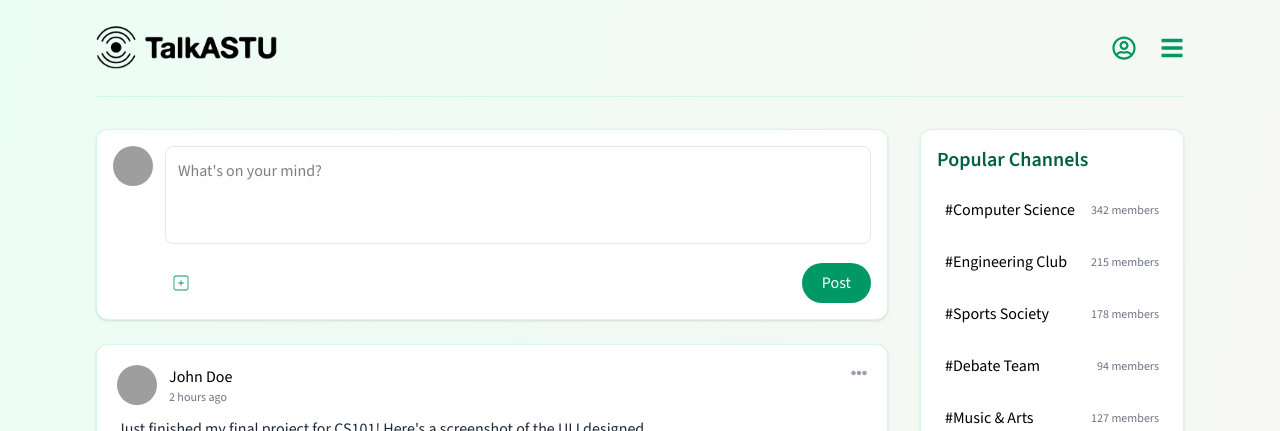
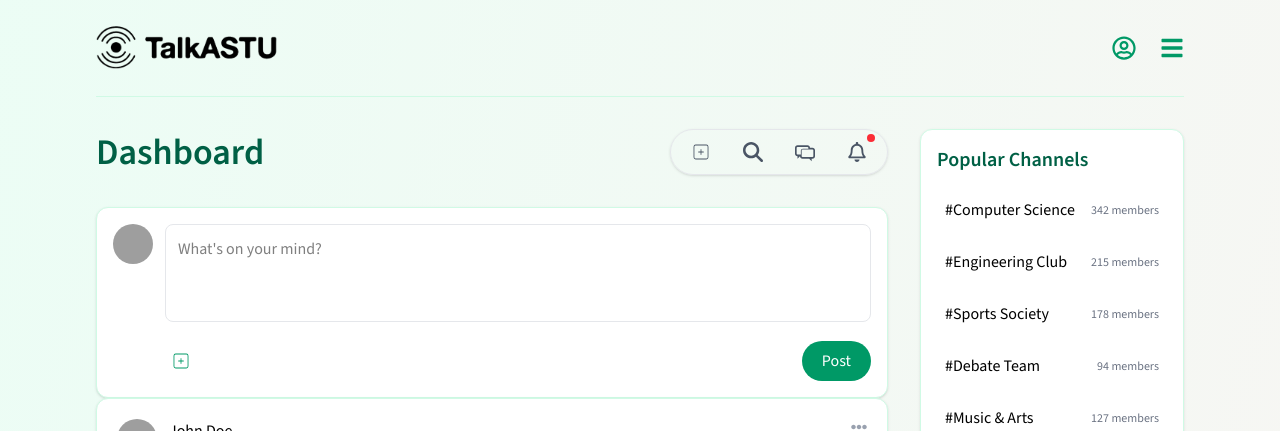
Before and after one commit to firogute/TalkASTU, a React (Vite) app in the folder client/: page /home in a window 1280 px wide. Shown: the top 431 px of the page. Built offline with nearby package versions, Linux system fonts and the light colour scheme; grey boxes are pictures that could not be loaded.

Commit message:
feat: break down HomePage into modular components for better structure

```diff
--- /dev/null
+++ b/client/components/Home/NavBar.jsx
@@ -0,0 +1,31 @@
+import React from "react";
+import { Link } from "react-router-dom";
+import { FaRegUserCircle, FaBars } from "react-icons/fa";
+
+const NavBar = () => {
+  return (
+    <nav className="py-6 flex justify-between items-center border-b border-emerald-100">
+      <Link
+        to="/"
+        className="text-3xl font-bold text-emerald-600 hover:opacity-90 transition-opacity"
+      >
+        <img
+          src="/logo2.png"
+          alt="TalkASTU Logo"
+          className="h-12 w-auto object-contain"
+        />
+      </Link>
+
+      <div className="flex items-center space-x-6">
+        <button className="text-2xl text-emerald-600 hover:text-emerald-700 transition-colors cursor-pointer">
+          <FaRegUserCircle />
+        </button>
+        <button className="text-2xl text-emerald-600 hover:text-emerald-700 transition-colors cursor-pointer">
+          <FaBars />
+        </button>
+      </div>
+    </nav>
+  );
+};
+
+export default NavBar;
--- a/client/components/Home/Posts.jsx
+++ b/client/components/Home/Posts.jsx
@@ -1,19 +1,41 @@
-// src/components/PostsSection.js
 import React, { useState } from "react";
 import { FaHeart, FaRegComment, FaShare, FaEllipsisH } from "react-icons/fa";
 import { CiSquarePlus } from "react-icons/ci";
+import { FiX } from "react-icons/fi";
 import ImageModal from "../ImageModal";
 
 const Posts = ({ posts }) => {
   const [selectedImage, setSelectedImage] = useState(null);
+  const [postImage, setPostImage] = useState(null);
+  const [postText, setPostText] = useState("");
+
+  const handleImageChange = (e) => {
+    const file = e.target.files[0];
+    if (file) {
+      setPostImage(URL.createObjectURL(file));
+    }
+  };
+
+  const handleRemoveImage = () => {
+    setPostImage(null);
+  };
+
+  const handlePost = () => {
+    if (postText.trim() === "" && !postImage) return;
+    console.log("Post:", { text: postText, image: postImage });
+    setPostText("");
+    setPostImage(null);
+  };
+
   return (
-    <div className="w-full lg:w-3/4 space-y-6">
+    <div className="w-full">
       {selectedImage && (
         <ImageModal
           imageUrl={selectedImage}
           onClose={() => setSelectedImage(null)}
         />
       )}
+
       <div className="p-4 rounded-xl bg-white border border-emerald-100 shadow-sm">
         <div className="flex items-start gap-3">
           <img
@@ -21,21 +43,58 @@ const Posts = ({ posts }) => {
             alt="User"
             className="h-10 w-10 rounded-full object-cover"
           />
-          <div className="flex-1">
+          <form className="flex items-start gap-3 w-full">
+            <div className="flex-1 w-full">
               <textarea
                 placeholder="What's on your mind?"
+                value={postText}
+                onChange={(e) => setPostText(e.target.value)}
                 className="w-full p-3 border border-gray-200 rounded-lg focus:outline-none focus:ring-2 focus:ring-emerald-100 resize-none"
                 rows="3"
               />
+              {postImage && (
+                <div className="relative mt-3 max-w-xs border rounded-lg overflow-hidden">
+                  <img
+                    src={postImage}
+                    alt="Preview"
+                    className="w-full object-contain max-h-60"
+                  />
+                  <button
+                    onClick={handleRemoveImage}
+                    className="absolute top-1 right-1 p-1 bg-black bg-opacity-50 text-white rounded-full hover:bg-opacity-80"
+                    aria-label="Remove image"
+                  >
+                    <FiX size={16} />
+                  </button>
+                </div>
+              )}
               <div className="flex justify-between items-center mt-3">
-              <button className="p-1.5 text-emerald-600 hover:text-emerald-700 rounded-full hover:bg-emerald-50 transition-colors">
+                <div className="flex items-center gap-3">
+                  <label
+                    htmlFor="image-upload"
+                    className="p-1.5 text-emerald-600 hover:text-emerald-700 rounded-full hover:bg-emerald-50 transition-colors cursor-pointer"
+                    title="Upload Image"
+                  >
                     <CiSquarePlus className="text-xl" />
-              </button>
-              <button className="px-5 py-2 bg-emerald-600 text-white rounded-full hover:bg-emerald-700 transition-colors font-medium">
+                    <input
+                      id="image-upload"
+                      type="file"
+                      accept="image/*"
+                      onChange={handleImageChange}
+                      className="hidden"
+                    />
+                  </label>
+                </div>
+                <button
+                  onClick={handlePost}
+                  type="submit"
+                  className="px-5 py-2 bg-emerald-600 text-white rounded-full hover:bg-emerald-700 transition-colors font-medium"
+                >
                   Post
                 </button>
               </div>
             </div>
+          </form>
         </div>
       </div>
 
@@ -63,10 +122,10 @@ const Posts = ({ posts }) => {
               </button>
             </div>
 
-            {/* Posts */}
+            {/* Text */}
             <p className="mb-4 text-gray-800">{post.content}</p>
 
-            {/* Image Display */}
+            {/* Image */}
             {post.image && (
               <div
                 className="mb-4 rounded-lg overflow-hidden border border-gray-100 cursor-pointer"
@@ -80,7 +139,7 @@ const Posts = ({ posts }) => {
               </div>
             )}
 
-            {/* Post Actions */}
+            {/* Actions */}
             <div className="flex items-center justify-between text-gray-500 border-t pt-3">
               <button className="flex items-center gap-2 hover:text-red-500 transition-colors">
                 <FaHeart />
--- a/client/components/RouteWrapper.jsx
+++ b/client/components/RouteWrapper.jsx
@@ -11,7 +11,7 @@ const RouteWrapper = ({ children }) => {
     setIsLoading(true);
     const timeout = setTimeout(() => {
       setIsLoading(false);
-    }, 1100);
+    }, 800);
 
     return () => clearTimeout(timeout);
   }, [location]);
--- a/client/pages/HomePage.jsx
+++ b/client/pages/HomePage.jsx
@@ -1,18 +1,12 @@
 import React from "react";
 import { Link } from "react-router-dom";
-import {
-  FaRegUserCircle,
-  FaRegBell,
-  FaBars,
-  FaHeart,
-  FaRegComment,
-  FaShare,
-} from "react-icons/fa";
+import { FaRegBell } from "react-icons/fa";
 import { CiSquarePlus } from "react-icons/ci";
 import { FaMagnifyingGlass } from "react-icons/fa6";
 import { TiMessages } from "react-icons/ti";
 
 import Posts from "../components/Home/Posts";
+import NavBar from "../components/Home/NavBar";
 
 const HomePage = () => {
   // Sample data - replace with real data from your database later
@@ -134,37 +128,64 @@ const HomePage = () => {
   return (
     <div className="min-h-screen bg-gradient-to-br from-emerald-50 to-rose-50">
       <div className="max-w-6xl mx-auto px-4 sm:px-6 lg:px-8">
-        <nav className="py-6 flex justify-between items-center border-b border-emerald-100">
-          <Link
-            to="/"
-            className="text-3xl font-bold text-emerald-600 hover:opacity-90 transition-opacity"
-          >
-            <img
-              src="/logo2.png"
-              alt="TalkASTU Logo"
-              className="h-12 w-auto object-contain"
-            />
-          </Link>
+        <NavBar />
 
-          <div className="flex items-center space-x-6">
-            <button className="text-2xl text-emerald-600 hover:text-emerald-700 transition-colors cursor-pointer">
-              <FaRegUserCircle />
-            </button>
-            <button className="text-2xl text-emerald-600 hover:text-emerald-700 transition-colors cursor-pointer">
-              <FaBars />
-            </button>
-          </div>
-        </nav>
-
-        {/* Main Content */}
         <main className="py-8">
           <div className="flex flex-col lg:flex-row gap-8">
-            <Posts posts={samplePosts} />
+            <div className="w-full lg:w-3/4 space-y-6">
+              <div className="flex flex-col sm:flex-row justify-between items-start sm:items-center gap-4 mb-8">
+                <h1 className="text-4xl font-semibold text-emerald-800">
+                  Dashboard
+                </h1>
 
-            {/* Right Side - Channels/Clubs */}
+                <div className="flex items-center gap-6 px-4 py-2 rounded-full border border-gray-200 shadow-sm hover:shadow-md transition-shadow duration-200">
+                  <button
+                    aria-label="Create new post"
+                    className="group relative p-1 text-xl text-gray-600 hover:text-blue-500 transition-colors cursor-pointer"
+                  >
+                    <CiSquarePlus />
+                    <span className="absolute -bottom-8 left-1/2 transform -translate-x-1/2 w-max px-2 py-1 text-xs font-medium text-white bg-gray-800 rounded opacity-0 group-hover:opacity-100 transition-opacity duration-200">
+                      Add Post
+                    </span>
+                  </button>
+
+                  <button
+                    aria-label="Search"
+                    className="group relative p-1 text-xl text-gray-600 hover:text-blue-500 transition-colors cursor-pointer"
+                  >
+                    <FaMagnifyingGlass />
+                    <span className="absolute -bottom-8 left-1/2 transform -translate-x-1/2 w-max px-2 py-1 text-xs font-medium text-white bg-gray-800 rounded opacity-0 group-hover:opacity-100 transition-opacity duration-200">
+                      Search
+                    </span>
+                  </button>
+
+                  <button
+                    aria-label="Messages"
+                    className="group relative p-1 text-xl text-gray-600 hover:text-blue-500 transition-colors cursor-pointer"
+                  >
+                    <TiMessages />
+                    <span className="absolute -bottom-8 left-1/2 transform -translate-x-1/2 w-max px-2 py-1 text-xs font-medium text-white bg-gray-800 rounded opacity-0 group-hover:opacity-100 transition-opacity duration-200">
+                      Messages
+                    </span>
+                  </button>
+
+                  <button
+                    aria-label="Notifications"
+                    className="group relative p-1 text-xl text-gray-600 hover:text-blue-500 transition-colors cursor-pointer"
+                  >
+                    <FaRegBell />
+                    <span className="absolute -top-1 -right-1 w-2 h-2 bg-red-500 rounded-full"></span>
+                    <span className="absolute -bottom-8 left-1/2 transform -translate-x-1/2 w-max px-2 py-1 text-xs font-medium text-white bg-gray-800 rounded opacity-0 group-hover:opacity-100 transition-opacity duration-200">
+                      Notifications
+                    </span>
+                  </button>
+                </div>
+              </div>
+              <Posts posts={samplePosts} />
+            </div>
+
             <div className="w-full lg:w-1/4">
               <div className="sticky top-4 space-y-6">
-                {/* Channels Section */}
                 <div className="p-4 rounded-xl bg-white border border-emerald-100 shadow-sm">
                   <h2 className="text-xl font-semibold mb-4 text-emerald-800">
                     Popular Channels
```
Lines whose indentation alone changed are shown as unchanged.
